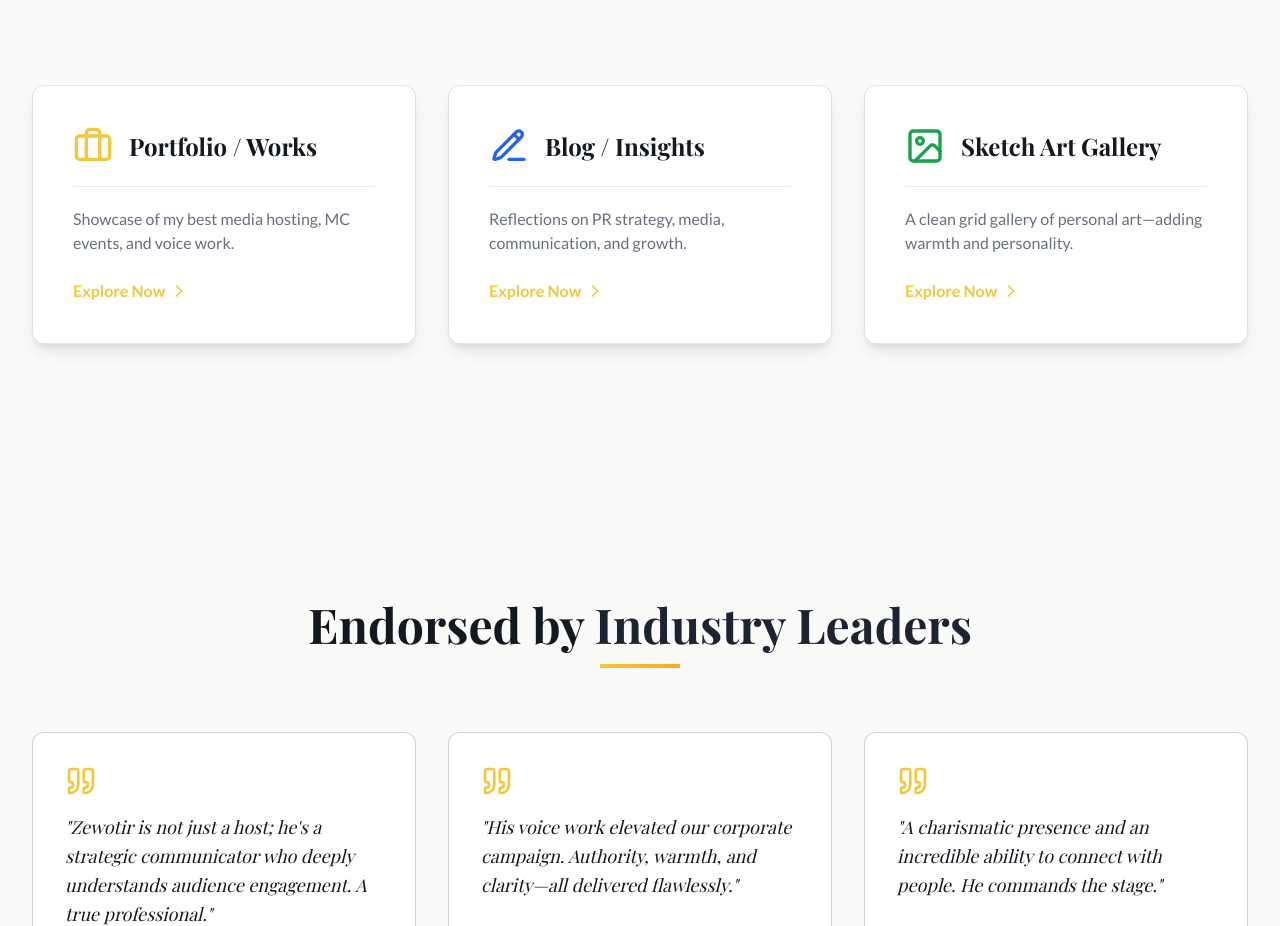
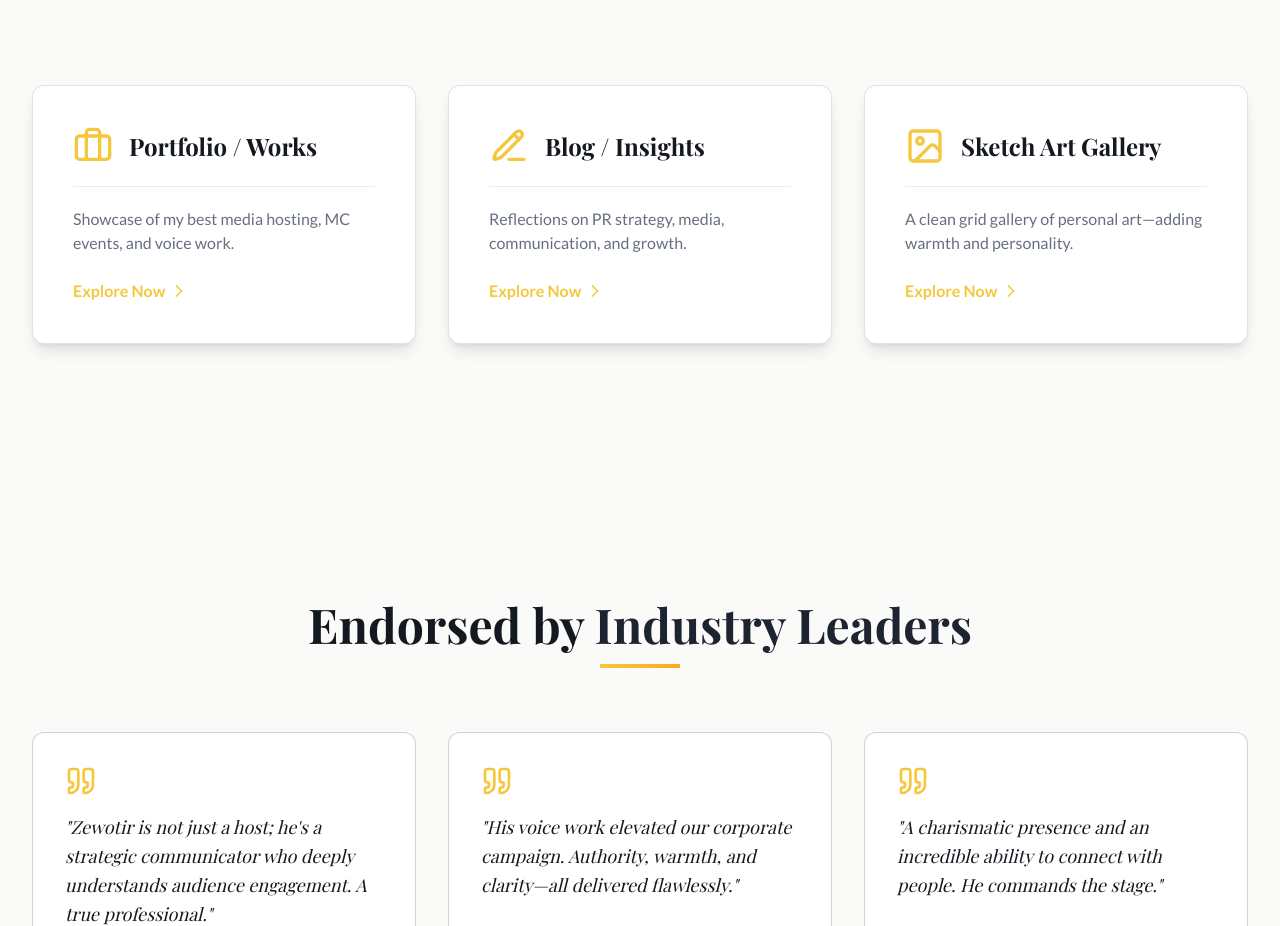
Before and after one commit to babchulo1048/zewotir_media_host, a React (Vite) app: page / in a window 1280 px wide. Shown: the part 1520-2446 px from the top of the page. Built offline with nearby package versions, Linux system fonts and the light colour scheme; the HTML template or start-up script is replaced by a standard one; a web font is replaced by a local one.

Commit message:
update content previews

```diff
--- a/src/components/ContentPreviews.tsx
+++ b/src/components/ContentPreviews.tsx
@@ -24,7 +24,7 @@ const previewLinks = [
     description:
       "Reflections on PR strategy, media, communication, and growth.",
     icon: PencilLine,
-    color: "text-blue-600", // Using a solid blue for secondary action/clarity
+    color: "text-primary", // Using a solid blue for secondary action/clarity
     link: "/blog",
   },
   {
@@ -32,7 +32,7 @@ const previewLinks = [
     description:
       "A clean grid gallery of personal art—adding warmth and personality.",
     icon: ImageIcon, // Changed to Image/ImageIcon for visual art context
-    color: "text-green-600", // Using a distinct color for variety (can be brand-maroon/tertiary)
+    color: "text-primary", // Using a distinct color for variety (can be brand-maroon/tertiary)
     link: "/art",
   },
 ];
```
